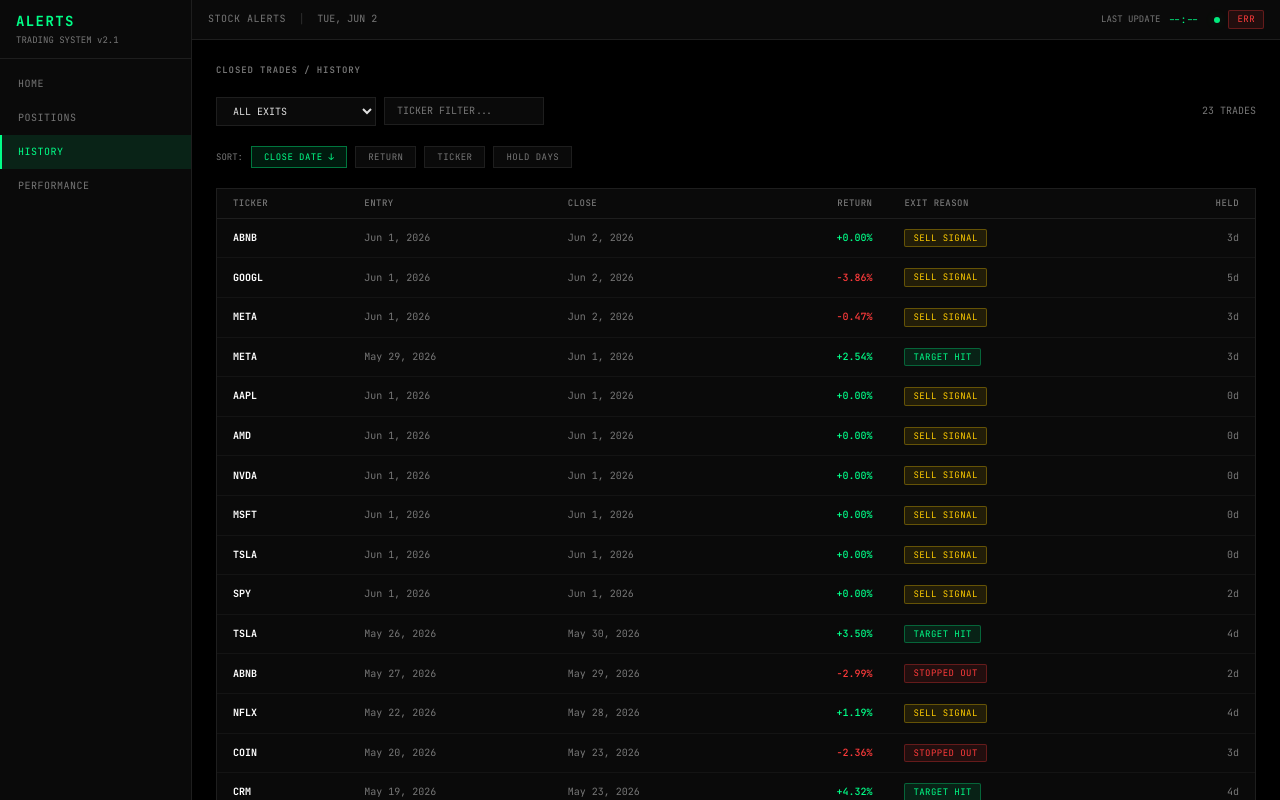
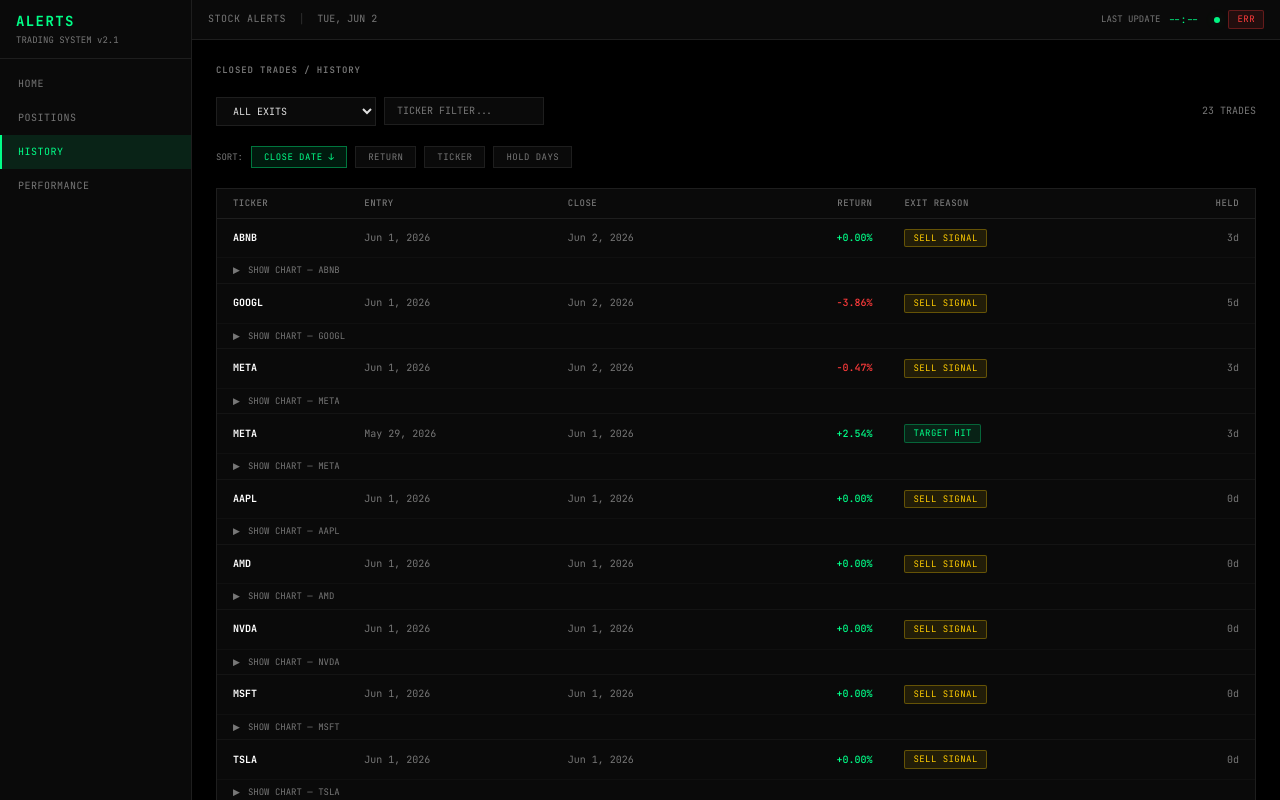
Before and after one commit to npmisantosh/stocks, a React (Vite) app: page /history in a window 1280 px wide. Shown: the top 800 px of the page. Built offline with nearby package versions, Linux system fonts and the light colour scheme.

Commit message:
feat: add expandable candlestick charts to ClosedTradesPage

```diff
--- a/src/pages/ClosedTradesPage.tsx
+++ b/src/pages/ClosedTradesPage.tsx
@@ -1,10 +1,13 @@
-import { useState, useMemo } from 'react'
+import { useState, useEffect, useMemo } from 'react'
 import Spinner from '../components/ui/Spinner'
 import { useAlertData } from '../hooks/useAlertData'
 import { useAutoRefresh } from '../hooks/useAutoRefresh'
 import { formatPct, formatDate, formatDays } from '../lib/formatters'
 import StatusPill from '../components/ui/StatusPill'
 import { ExitReason } from '../types/alert'
+import { fetchOHLCData } from '../lib/api'
+import { OHLCData } from '../types/ohlc'
+import TradeDetailPanel from '../components/trade/TradeDetailPanel'
 
 const PAGE_SIZE = 20
 
@@ -26,6 +29,13 @@
   const [tickerFilter, setTickerFilter] = useState<string>('')
   const [sortKey, setSortKey] = useState<SortKey>('close_date')
   const [sortAsc, setSortAsc] = useState(false)
+
+  const [ohlc, setOhlc] = useState<OHLCData | null>(null)
+  const [selectedTicker, setSelectedTicker] = useState<string | null>(null)
+
+  useEffect(() => {
+    fetchOHLCData().then(setOhlc).catch(() => {})
+  }, [])
 
   const filtered = useMemo(() => {
     if (!data) return []
@@ -127,7 +137,7 @@
             </tr>
           </thead>
           <tbody>
-            {pageData.map((t) => (
+            {pageData.flatMap((t) => [
               <tr
                 key={`${t.ticker}-${t.entry_date}-${t.close_date}`}
                 className="border-t border-border/50 hover:bg-bg-hover trade-row"
@@ -140,8 +150,35 @@
                 </td>
                 <td className="py-2.5 px-3 sm:px-4"><StatusPill value={t.exit_reason} /></td>
                 <td className="py-2.5 px-3 sm:px-4 text-right text-text-dim">{formatDays(t.days_held)}</td>
-              </tr>
-            ))}
+              </tr>,
+              <tr key={`chart-${t.ticker}-${t.entry_date}-${t.close_date}`}>
+                <td colSpan={6} className="p-0">
+                  <div className="border-t border-border/30">
+                    <button
+                      onClick={() =>
+                        setSelectedTicker(selectedTicker === t.ticker ? null : t.ticker)
+                      }
+                      className="w-full flex items-center gap-2 px-4 py-1.5 text-2xs font-mono text-text-dim hover:bg-bg-hover transition-colors"
+                    >
+                      <span className={`transition-transform ${selectedTicker === t.ticker ? 'rotate-90' : ''}`}>
+                        ▶
+                      </span>
+                      <span>SHOW CHART — {t.ticker}</span>
+                    </button>
+                    {selectedTicker === t.ticker && ohlc?.tickers[t.ticker] && (
+                      <TradeDetailPanel
+                        ticker={t.ticker}
+                        entryPrice={t.entry_price}
+                        closePrice={t.close_price}
+                        entryDate={t.entry_date}
+                        exitReason={t.exit_reason}
+                        bars={ohlc.tickers[t.ticker]}
+                      />
+                    )}
+                  </div>
+                </td>
+              </tr>,
+            ])}
           </tbody>
         </table>
       </div>
```
